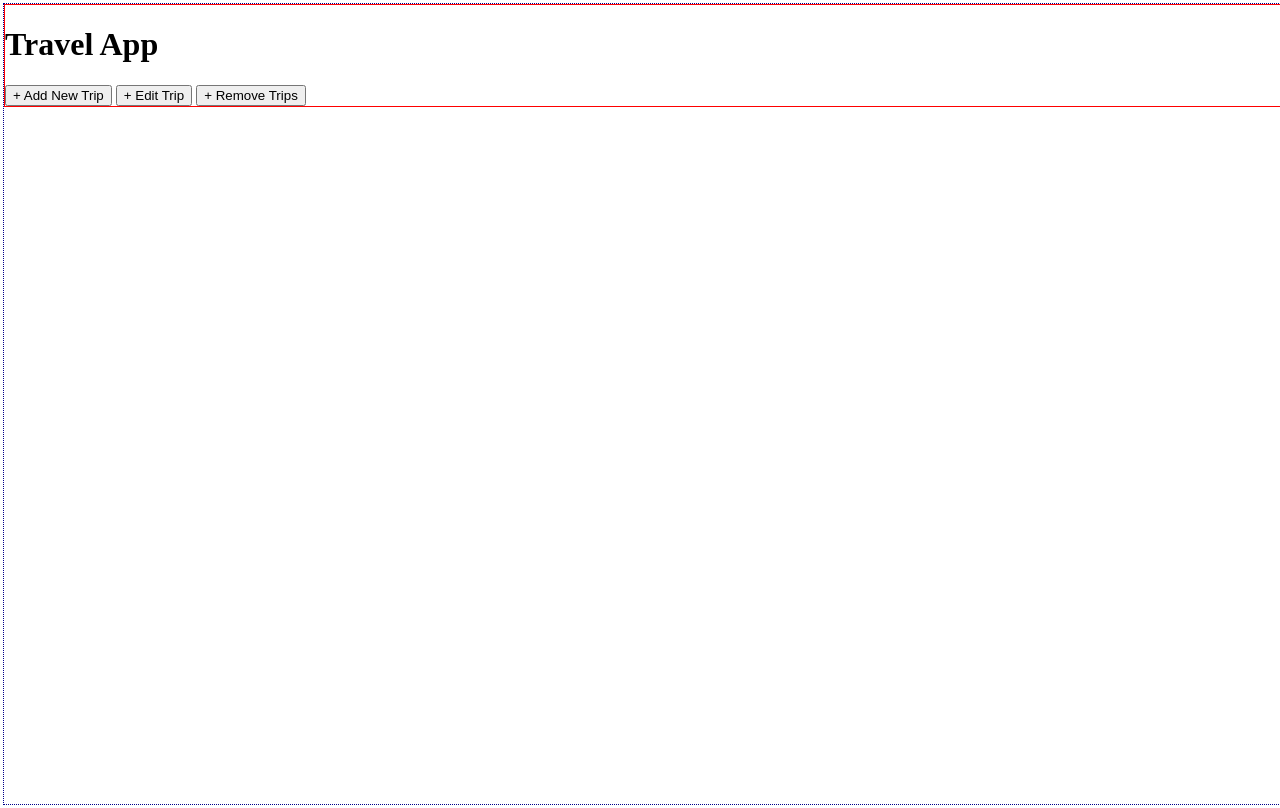
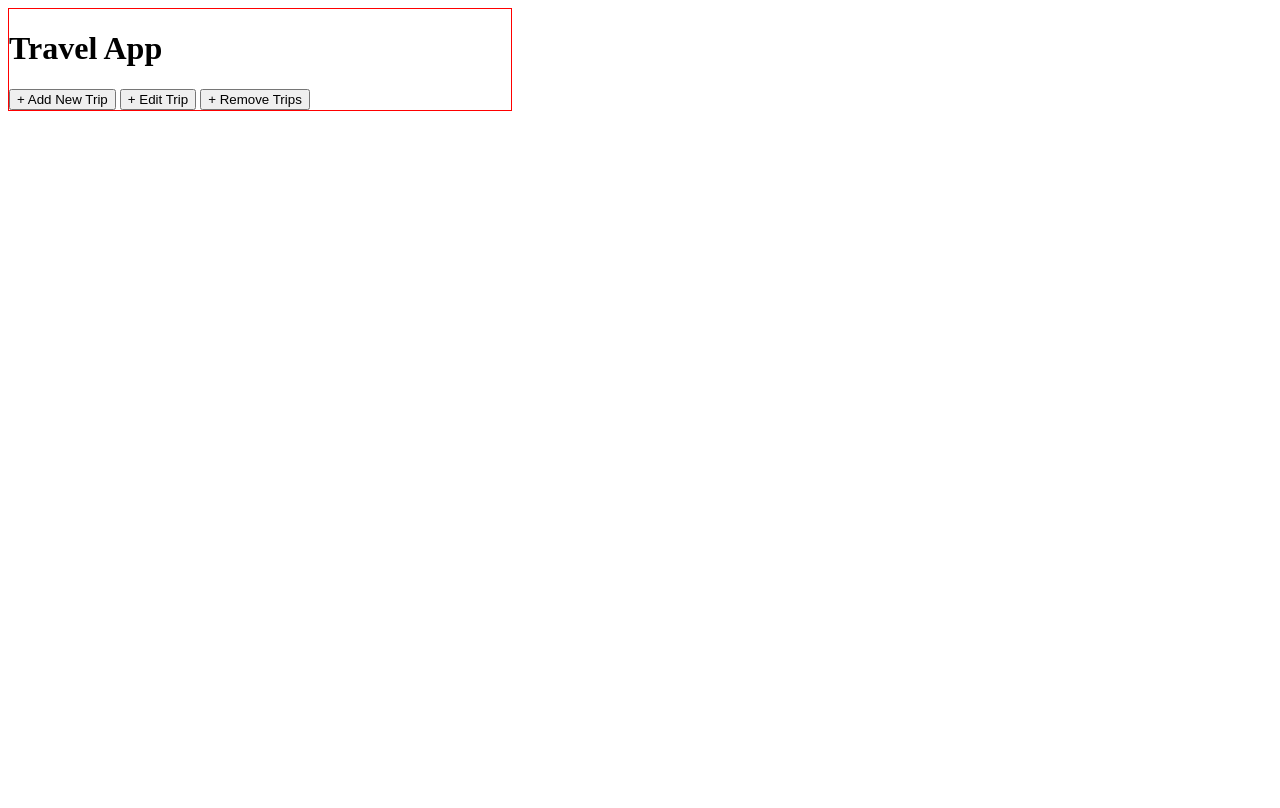
Before and after one commit to qm994/Travel-App, a website built with webpack: page src/client/views/index.html in a window 1280 px wide. Built offline with nearby package versions, Linux system fonts and the light colour scheme.

Commit message:
fix js functions not wortking & update grids

```diff
--- a/src/client/index.js
+++ b/src/client/index.js
@@ -1,6 +1,11 @@
-import{ openForm } from "./js/addTrip.js";
+import{ openForm } from "./js/addTrip";
 import "./styles/style.scss";
 import "./styles/formStyle.scss";
 
 
 alert("the entry point is running!!!!");
+
+// export to the client library
+export {
+    openForm
+};
--- a/src/client/js/addTrip.js
+++ b/src/client/js/addTrip.js
@@ -1,6 +1,9 @@
 function openForm() {
-    let openButton = document.getElementById("open-button");
-    openButton.addEventListener("click", function(){document.getElementById("myForm").style.display = "block"});
+    // let openButton = document.getElementById("open-button");
+    // openButton.addEventListener("click",
+    //  function(){
+         document.getElementById("myForm").style.display = "block";
+        //});
 }
 
 export { openForm };
--- a/src/client/styles/formStyle.scss
+++ b/src/client/styles/formStyle.scss
@@ -2,6 +2,7 @@
 
 .form-popup{
     display: none;
+    grid-area: main;
     position:fixed;
     box-sizing: border-box;
     border: 1px solid green;
--- a/src/client/styles/style.scss
+++ b/src/client/styles/style.scss
@@ -1,20 +1,19 @@
-.body {
-    border: 1px dotted darkblue;
-    margin: -5px;
-    height: 100vh;
-    width: 100vw;
-}
 
 .container-fluid {
     display: grid;
     grid-template-columns: repeat(5, 1fr);
     grid-template-rows: repeat(5, 1fr);
-    grid-column-gap: 0px;
-    grid-row-gap: 0px;
+    grid-column-gap: 2px;
+    grid-row-gap: 2px;
+    grid-template-areas: "header header saved saved saved"
+                         "nav main main main main"
+                         "nav main main main main"
+                         "nav main main main main"
+                         "nav main main main main";
     }
 
 .header {
     display: block;
-    grid-area: 1 / 1 / 2 / 6;
+    grid-area: header;
     border: 1px solid red;
 }
--- a/src/client/views/index.html
+++ b/src/client/views/index.html
@@ -6,20 +6,19 @@
 </head>
 
  <body>
-    <div class="body">
 
       <div class="container-fluid">
+
         <div class="header">
           <header class="page_header">
             <h1>Travel App</h1>
             <nav class="navbar_menu">
               <ul id="navbar_list"></ul>
             </nav>
-            <button type="button" id="open-button">+ Add New Trip</button>
+            <button type="button" id="open-button" onclick="Client.openForm();">+ Add New Trip</button>
             <button type="button" id="edit-button">+ Edit Trip</button>
             <button type="button" id="remove-button">+ Remove Trips</button>
           </header>
-
         </div>
 
 
@@ -35,7 +34,6 @@
             <button type="button" class="btn cancel">Cancel</button>
           </form>
         </div>
-      </div>
 
     </div>
 
--- a/src/server/index.js
+++ b/src/server/index.js
@@ -22,6 +22,6 @@ app.get('/', function (req, res) {
 });
 
 // designates what port the app will listen to for incoming requests
-app.listen(8080, function () {
-    console.log('Example app listening on port 8080!');
+app.listen(3030, function () {
+    console.log('Example app listening on port 3030!');
 });
--- a/webpack.dev.js
+++ b/webpack.dev.js
@@ -1,7 +1,7 @@
 const path = require("path");
 const webpack = require('webpack');
-const HtmlWebPackPlugin = require("html-webpack-plugin")
-const { CleanWebpackPlugin } = require('clean-webpack-plugin')
+const HtmlWebPackPlugin = require("html-webpack-plugin");
+const { CleanWebpackPlugin } = require('clean-webpack-plugin');
 
 //Most of the plugins need to be required at the top of config file
 // Then add plugin to the module.exports
@@ -13,6 +13,8 @@ module.exports = {
     entry: './src/client/index.js',
     stats: 'verbose',
     output: {
+        libraryTarget: "var",
+        library:"Client",
         filename: "index.js",
         path: path.resolve(__dirname, "dist")
     },
@@ -25,7 +27,7 @@ module.exports = {
     module: {
         rules: [
             {
-                test: /\.js$/,
+                test: /\.js$/ ,
                 exclude: /node_modules/,
                 loader: "babel-loader"
             },
```
